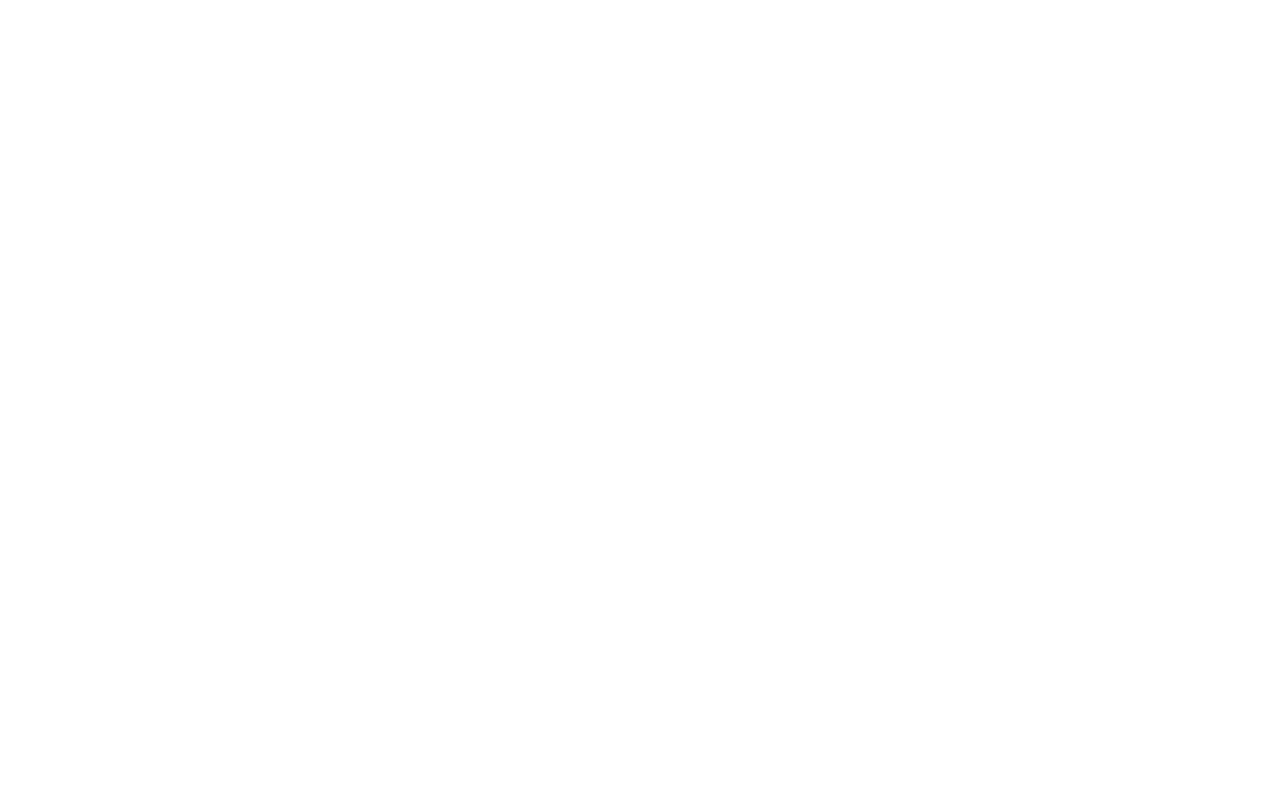
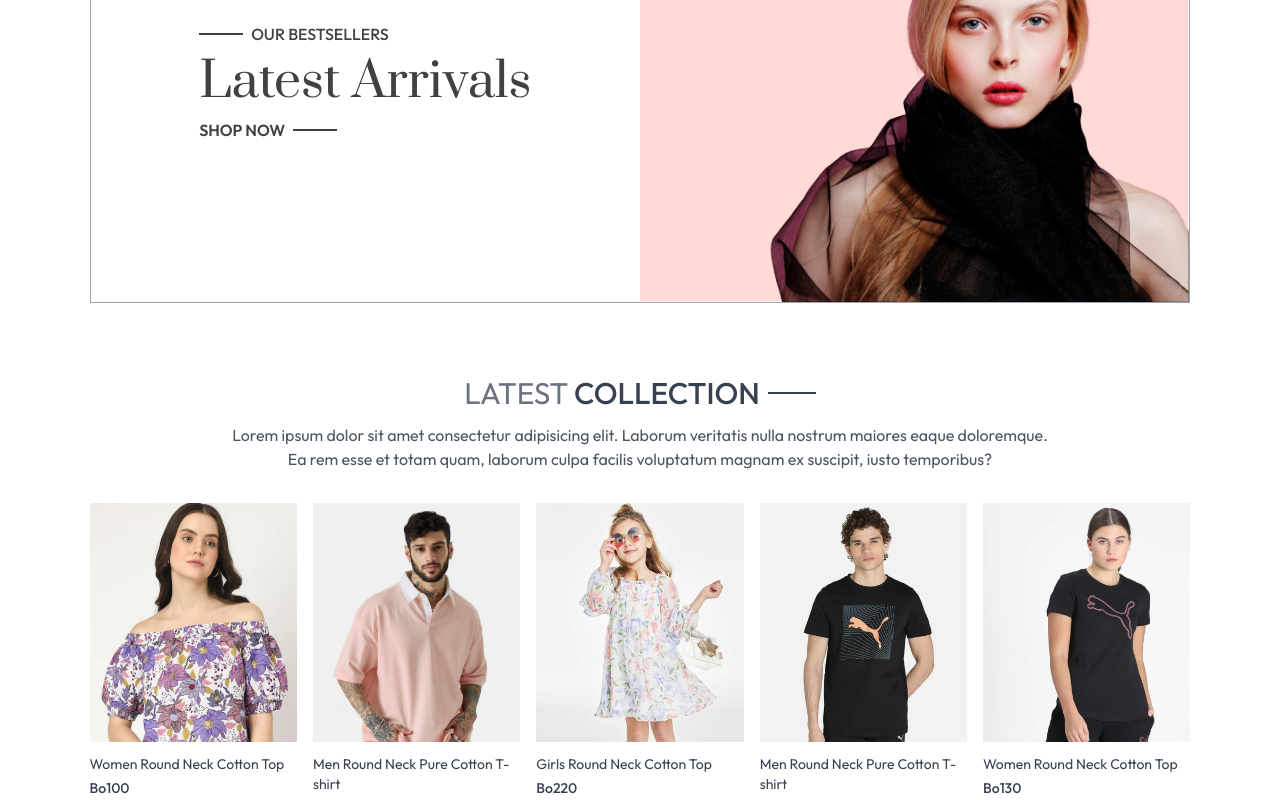
Before and after one commit to MetaDandy/Frontend-Stylo-Store, a React (Vite) app: page / in a window 1280 px wide. Shown: the part 220-1020 px from the top of the page. Before the commit the page ends 800 px from the top, so only its background shows below. Built offline with nearby package versions, Linux system fonts and the light colour scheme.

Commit message:
context, latest collection, product item

```diff
--- /dev/null
+++ b/src/Context/ShopContext.jsx
@@ -0,0 +1,22 @@
+import { createContext } from "react";
+import PropTypes from "prop-types";
+import { products } from "../assets/assets";
+
+export const ShopContext = createContext();
+
+const ShopContextProvider = (props) => {
+  const currency = "Bo";
+  const deliveryFee = 10;
+
+  const value = { products, currency, deliveryFee };
+
+  return (
+    <ShopContext.Provider value={value}>{props.children}</ShopContext.Provider>
+  );
+};
+
+ShopContextProvider.propTypes = {
+  children: PropTypes.node.isRequired,
+};
+
+export default ShopContextProvider;
--- a/src/Generals/Components/Navbar.jsx
+++ b/src/Generals/Components/Navbar.jsx
@@ -8,7 +8,9 @@
 
   return (
     <nav className="flex items-center justify-between py-5 font-medium">
-      <img src={assets.logo} className="w-36" alt="" />
+      <Link to="/">
+        <img src={assets.logo} className="w-36" alt="" />
+      </Link>
       <ul className="hidden sm:flex gap-5 text-sm text-gray-700">
         <Navlink to="" title="HOME" />
         <Navlink to="collection" title="COLLECTION" />
--- /dev/null
+++ b/src/Generals/Components/ProductItem.jsx
@@ -0,0 +1,34 @@
+import PropTypes from "prop-types";
+import { useContext } from "react";
+import { ShopContext } from "../../Context/ShopContext";
+import { Link } from "react-router-dom";
+
+const ProductItem = ({ id, image, name, price }) => {
+  const { currency } = useContext(ShopContext);
+
+  return (
+    <Link to={`/product/${id}`} className="text-gray-700 cursor-pointer">
+      <div className="overflow-hidden">
+        <img
+          src={image[0]}
+          className="hover:scale-110 transition ease-in-out"
+          alt=""
+        />
+      </div>
+      <p className="pt-3 pb-1 text-sm">{name}</p>
+      <p className="font-medium text-sm">
+        {currency}
+        {price}
+      </p>
+    </Link>
+  );
+};
+
+ProductItem.propTypes = {
+  id: PropTypes.string.isRequired,
+  image: PropTypes.string.isRequired,
+  name: PropTypes.string.isRequired,
+  price: PropTypes.number.isRequired,
+};
+
+export default ProductItem;
--- /dev/null
+++ b/src/Generals/Components/Title.jsx
@@ -0,0 +1,19 @@
+import PropTypes from "prop-types";
+
+const Title = ({ text1, text2 }) => {
+  return (
+    <div className="inline-flex gap-2 items-center mb-3">
+      <p className="text-gray-500">
+        {text1} <span className="text-gray-700 font-medium">{text2}</span>
+      </p>
+      <p className="w-8 sm:w-12 h-[1px] sm:h-[2px] bg-gray-700"></p>
+    </div>
+  );
+};
+
+Title.propTypes = {
+  text1: PropTypes.string.isRequired,
+  text2: PropTypes.string.isRequired,
+};
+
+export default Title;
--- a/src/Generals/Components/index.js
+++ b/src/Generals/Components/index.js
@@ -1 +1,3 @@
 export { default as Navbar } from "./Navbar";
+export { default as Title } from "./Title";
+export { default as ProductItem } from "./ProductItem";
--- /dev/null
+++ b/src/HomePage/Components/Hero.jsx
@@ -0,0 +1,27 @@
+import { assets } from "../../assets/assets";
+const Hero = () => {
+  return (
+    <section className="flex flex-col sm:flex-row border border-gray-400">
+      {/* Hero Left side */}
+      <section className="w-full sm:w-1/2 flex items-center justify-center py-10 sm:py-0">
+        <div className="text-[#414141]">
+          <div className="flex items-center gap-2">
+            <p className="w-8 md:w-11 h-[2px] bg-[#414141]"></p>
+            <p className="font-medium text-sm md:text-base">OUR BESTSELLERS</p>
+          </div>
+          <h1 className="prata-regular text-3xl sm:py-3 lg:text-5xl leading-relaxed">
+            Latest Arrivals
+          </h1>
+          <div className="flex items-center gap-2">
+            <p className="font-semibold text-sm md:text-base">SHOP NOW</p>
+            <p className="w-8 md:w-11 h-[2px] bg-[#414141]"></p>
+          </div>
+        </div>
+      </section>
+      {/* Hero rigth side */}
+      <img src={assets.hero_img} className="w-full sm:w-1/2" alt="" />
+    </section>
+  );
+};
+
+export default Hero;
--- /dev/null
+++ b/src/HomePage/Components/LatestCollection.jsx
@@ -0,0 +1,41 @@
+import { useContext, useEffect, useState } from "react";
+import { ShopContext } from "../../Context/ShopContext";
+import { ProductItem, Title } from "../../Generals/Components";
+
+const LatestCollection = () => {
+  const { products } = useContext(ShopContext);
+
+  const [latest, setLatest] = useState([]);
+
+  useEffect(() => {
+    setLatest(products.slice(0, 10));
+  }, [products]);
+
+  return (
+    <div className="my-10">
+      <div className="text-center py-8 text-3xl">
+        <Title text1="LATEST" text2="COLLECTION" />
+        <p className="w-3/4 m-auto text-xs sm:text-sm md:text-base text-gray-600">
+          Lorem ipsum dolor sit amet consectetur adipisicing elit. Laborum
+          veritatis nulla nostrum maiores eaque doloremque. Ea rem esse et totam
+          quam, laborum culpa facilis voluptatum magnam ex suscipit, iusto
+          temporibus?
+        </p>
+      </div>
+      {/* Rendering Products */}
+      <div className="grid grid-cols-2 sm:grid-cols-3 md:grid-cols-4 lg:grid-cols-5 gap-4 gap-y-6">
+        {latest.map((item, index) => (
+          <ProductItem
+            key={index}
+            price={item.price}
+            id={item.id}
+            image={item.image}
+            name={item.name}
+          />
+        ))}
+      </div>
+    </div>
+  );
+};
+
+export default LatestCollection;
--- /dev/null
+++ b/src/HomePage/Components/index.js
@@ -0,0 +1,2 @@
+export { default as LatestCollection } from "./LatestCollection";
+export { default as Hero } from "./Hero";
--- a/src/HomePage/Pages/Home.jsx
+++ b/src/HomePage/Pages/Home.jsx
@@ -1,5 +1,12 @@
+import { Hero, LatestCollection } from "../Components";
+
 const Home = () => {
-  return <div>HomePage</div>;
+  return (
+    <div>
+      <Hero />
+      <LatestCollection />
+    </div>
+  );
 };
 
 export default Home;
--- a/src/index.css
+++ b/src/index.css
@@ -1,3 +1,5 @@
+@import url("https://fonts.googleapis.com/css2?family=Outfit:wght@100..900&family=Prata&display=swap");
+
 @tailwind base;
 @tailwind components;
 @tailwind utilities;
@@ -5,3 +7,20 @@
 a.active hr {
   display: block;
 }
+
+* {
+  font-family: Outfit;
+}
+
+.prata-regular {
+  font-family: "Prata", system-ui;
+  font-weight: 400;
+  font-style: normal;
+}
+
+@media (max-width: 640px) {
+  a.active {
+    background-color: black;
+    color: white;
+  }
+}
--- a/src/main.jsx
+++ b/src/main.jsx
@@ -2,9 +2,12 @@
 import App from "./App.jsx";
 import "./index.css";
 import { BrowserRouter } from "react-router-dom";
+import ShopContextProvider from "./Context/ShopContext.jsx";
 
 createRoot(document.getElementById("root")).render(
   <BrowserRouter>
-    <App />
+    <ShopContextProvider>
+      <App />
+    </ShopContextProvider>
   </BrowserRouter>
 );
```
Also changed, not shown: comandos.txt.
